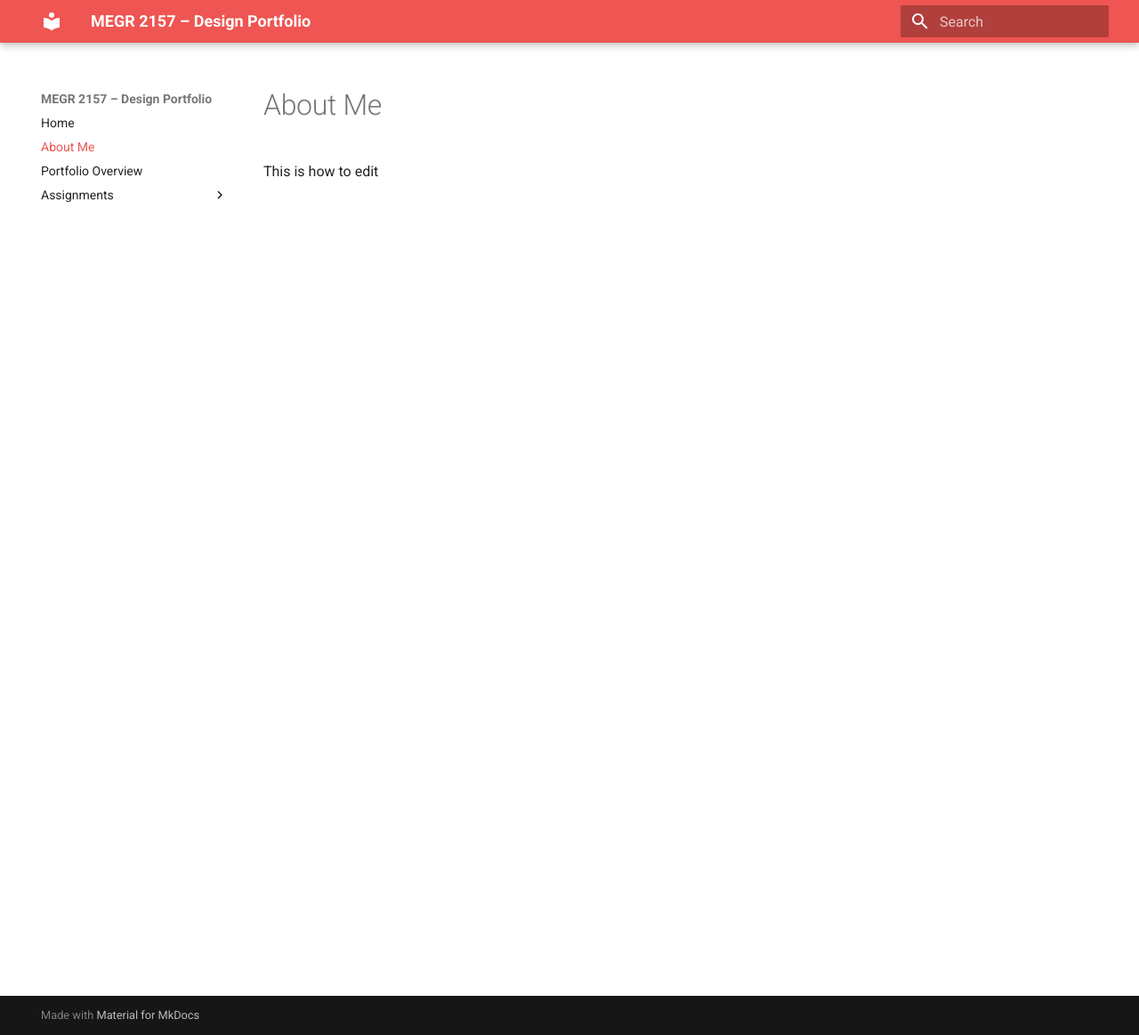
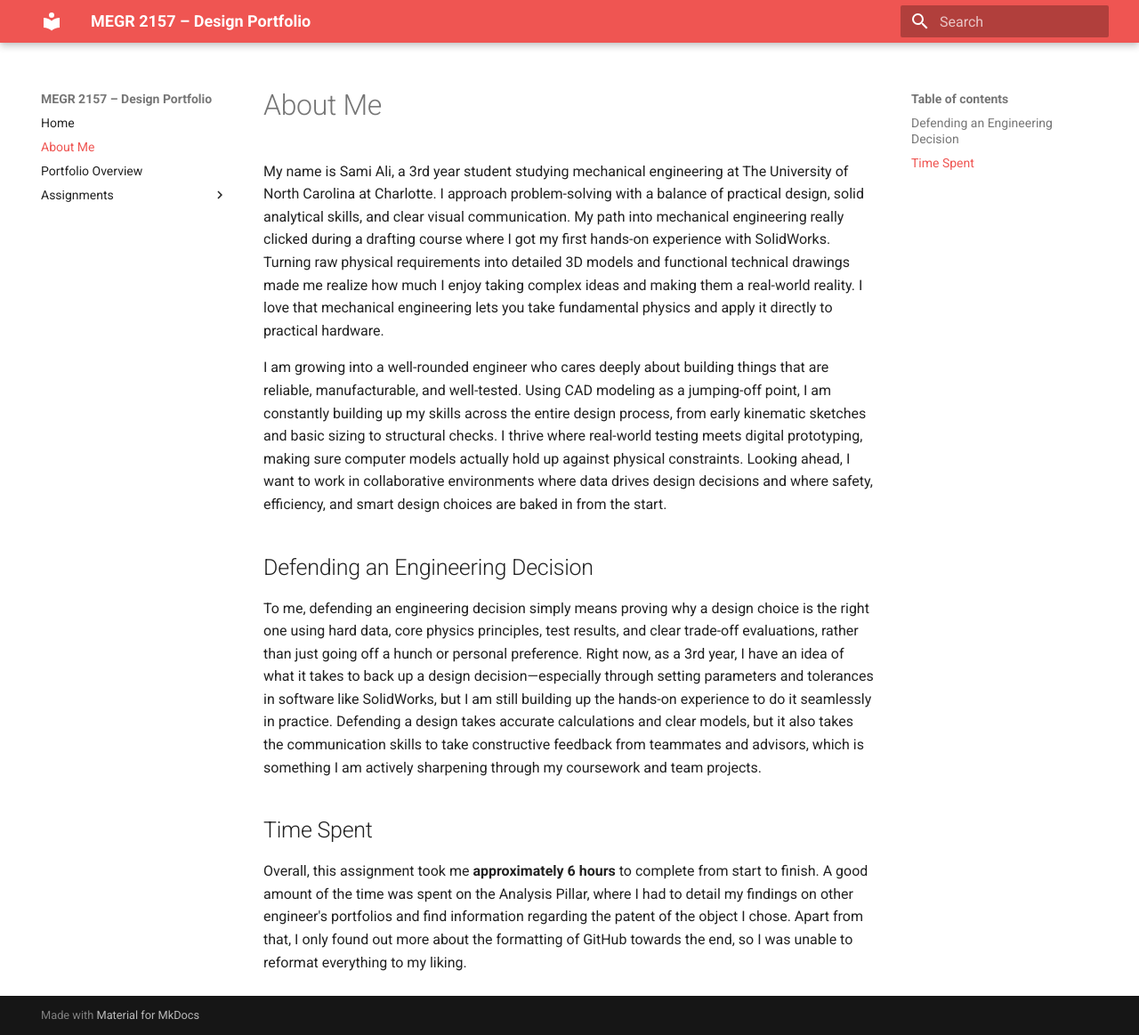
Before and after one commit to sali914/megr2157-portfolio, an MkDocs documentation site: the page built from docs/aboutme/index.md, in a window 1280 px wide and 1163 px high. Shown: the whole window at 89% size. Built offline with MkDocs 1.6.1 and Material for MkDocs 9.7.7, drawn with Linux system fonts in a browser that asks for light colours.

Commit message:
Update About Me section with personal details
Added personal introduction and reflections on engineering principles.

```diff
--- a/docs/aboutme/index.md
+++ b/docs/aboutme/index.md
@@ -1,2 +1,13 @@
-#About Me
-This is how to edit
+# About Me
+
+My name is Sami Ali, a 3rd year student studying mechanical engineering at The University of North Carolina at Charlotte. I approach problem-solving with a balance of practical design, solid analytical skills, and clear visual communication. My path into mechanical engineering really clicked during a drafting course where I got my first hands-on experience with SolidWorks. Turning raw physical requirements into detailed 3D models and functional technical drawings made me realize how much I enjoy taking complex ideas and making them a real-world reality. I love that mechanical engineering lets you take fundamental physics and apply it directly to practical hardware.
+
+I am growing into a well-rounded engineer who cares deeply about building things that are reliable, manufacturable, and well-tested. Using CAD modeling as a jumping-off point, I am constantly building up my skills across the entire design process, from early kinematic sketches and basic sizing to structural checks. I thrive where real-world testing meets digital prototyping, making sure computer models actually hold up against physical constraints. Looking ahead, I want to work in collaborative environments where data drives design decisions and where safety, efficiency, and smart design choices are baked in from the start.
+
+## Defending an Engineering Decision
+
+To me, defending an engineering decision simply means proving why a design choice is the right one using hard data, core physics principles, test results, and clear trade-off evaluations, rather than just going off a hunch or personal preference. Right now, as a 3rd year, I have an idea of what it takes to back up a design decision—especially through setting parameters and tolerances in software like SolidWorks, but I am still building up the hands-on experience to do it seamlessly in practice. Defending a design takes accurate calculations and clear models, but it also takes the communication skills to take constructive feedback from teammates and advisors, which is something I am actively sharpening through my coursework and team projects.
+
+## Time Spent
+
+Overall, this assignment took me **approximately 6 hours** to complete from start to finish. A good amount of the time was spent on the Analysis Pillar, where I had to detail my findings on other engineer's portfolios and find information regarding the patent of the object I chose. Apart from that, I only found out more about the formatting of GitHub towards the end, so I was unable to reformat everything to my liking.
```
